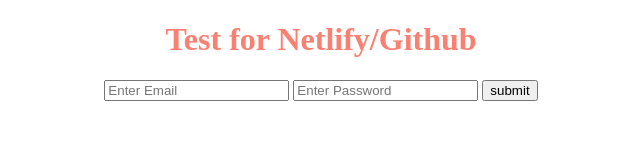
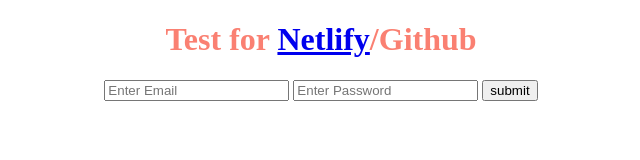
Before and after one commit to Octaviacc/Test-Project, a plain HTML site: page Index.html in a window 1280 px wide. Shown: the whole page, without its empty margins (319-959 px from the left). Drawn offline with Linux system fonts and the light colour scheme.

Commit message:
Added a link to the HTML

```diff
--- a/Index.html
+++ b/Index.html
@@ -9,7 +9,11 @@
     <title>Testing Github and Netlify</title>
   </head>
   <body>
-    <h1>Test for Netlify/Github</h1>
+    <h1>
+      Test for
+      <a href="https://app.netlify.com/teams/taytaycleshae/overview">Netlify</a
+      >/Github
+    </h1>
     <div class="submit-button">
       <input type="text" placeholder="Enter Email" />
       <input type="text" placeholder="Enter Password" />
```
